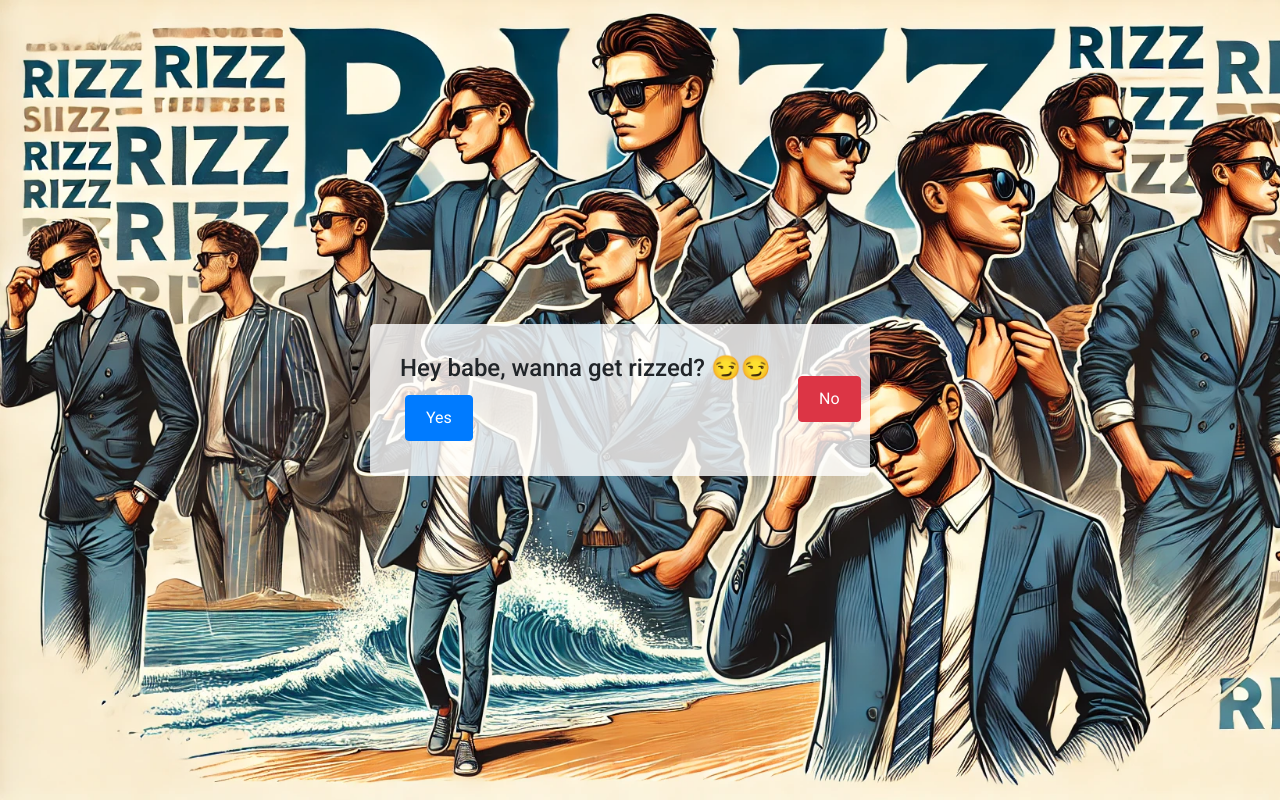
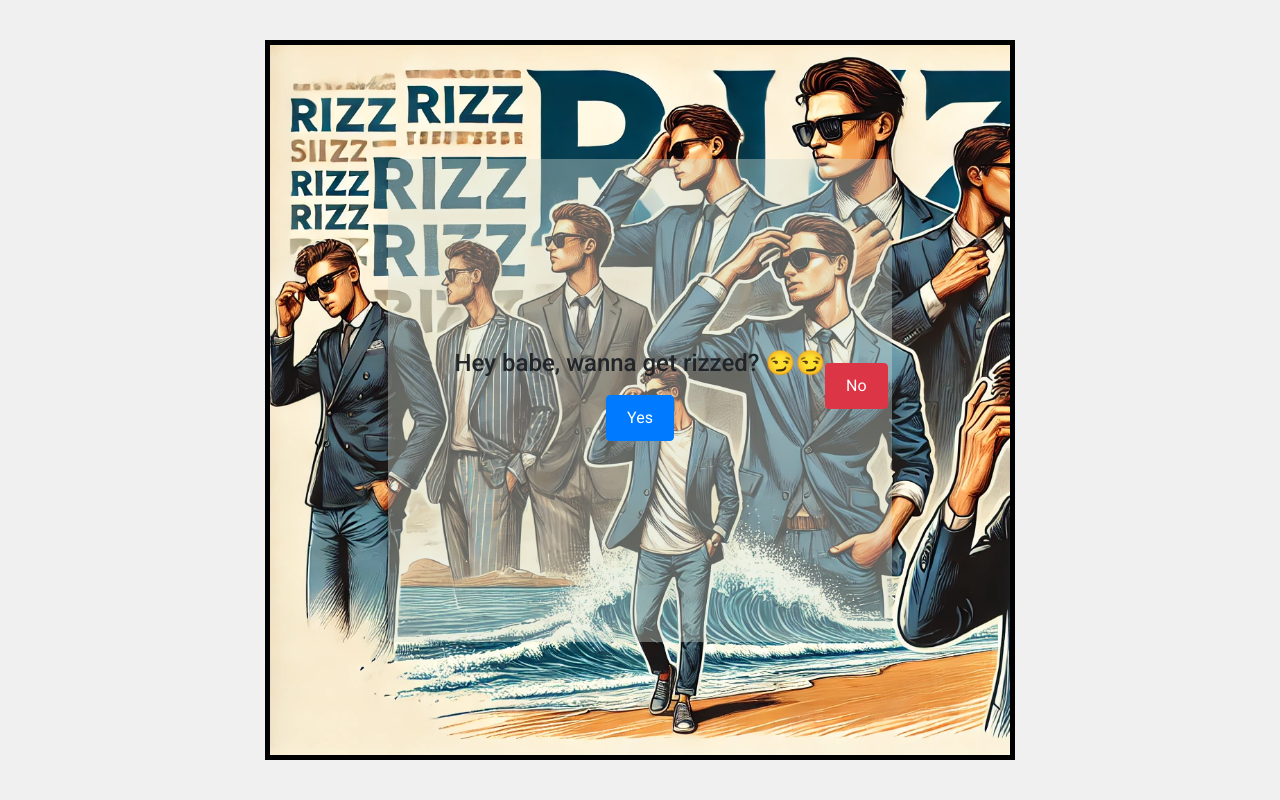
Before and after one commit to PranavKai/rizzme, a plain HTML site: page index.html in a window 1280 px wide. Drawn offline with nearby package versions, Linux system fonts and the light colour scheme.

Commit message:
rizz mee

```diff
--- a/index.html
+++ b/index.html
@@ -13,31 +13,48 @@
     <link rel="stylesheet" href="https://stackpath.bootstrapcdn.com/bootstrap/4.5.2/css/bootstrap.min.css">
     <style>
         body {
-            background-image: url("rizzed.webp");
-            background-repeat: no-repeat;
-            background-size: cover;
             font-family: "Roboto", sans-serif;
             display: flex;
             justify-content: center;
             align-items: center;
             height: 100vh;
             background-color: #f0f0f0;
+            margin: 0;
         }
 
-        .buttons-container {
+        .outer-container {
+            border: 5px solid #000;
+            padding: 10px;
+            width: 90%;
+            max-width: 750px;
+            height: 90%;
+            max-height: 800px;
+            display: flex;
+            justify-content: center;
+            align-items: center;
+            background-image: url("rizzed.webp");
+            background-repeat: no-repeat;
+            background-size: cover;
+        }
+
+        .inner-container {
             border-radius: 5px;
-            background-color: rgba(255, 255, 255, 0.8);
-            padding: 30px;
+            background-color: rgba(210, 219, 210, 0.4);
+            padding: 20px;
+            width: 70%;
+            height: 70%;
+            max-height: 500px;
+            display: flex;
+            flex-direction: column;
+            justify-content: center;
+            align-items: center;
             position: relative;
-            width: 100%;
-            max-width: 500px;
-            height: auto;
         }
 
         .button {
             padding: 10px 20px;
             font-size: 16px;
-            margin: 5px;
+            margin: 10px;
             cursor: pointer;
         }
 
@@ -74,8 +91,8 @@
         }
 
         @media (max-width: 576px) {
-            .buttons-container {
-                padding: 20px;
+            .inner-container {
+                padding: 15px;
                 text-align: center;
             }
 
@@ -89,12 +106,10 @@
 </head>
 
 <body>
-    <div class="container">
-        <div class="row justify-content-center">
-            <div class="col-md-6 col-sm-12">
-                <div class="buttons-container">
+    <div class="outer-container">
+        <div class="inner-container">
             <div>
-                       <h4> Hey babe, wanna get rizzed? 😏😏</h4>
+                <h4>Hey babe, wanna get rizzed? 😏😏</h4>
             </div>
             <button class="btn btn-primary button" id="yesButton">Yes</button>
             <button class="btn btn-danger button" id="noButton">No</button>
@@ -108,13 +123,12 @@
             Your browser does not support the audio element.
         </audio>
     </div>
-        </div>
-    </div>
+
     <script src="https://stackpath.bootstrapcdn.com/bootstrap/4.5.2/js/bootstrap.min.js"></script>
     <script>
         const noButton = document.getElementById('noButton');
         const yesButton = document.getElementById('yesButton');
-        const container = document.querySelector('.buttons-container');
+        const container = document.querySelector('.inner-container');
         const minDistance = 100;
 
         const popup = document.getElementById('popup');
```
Lines whose indentation alone changed are shown as unchanged.
